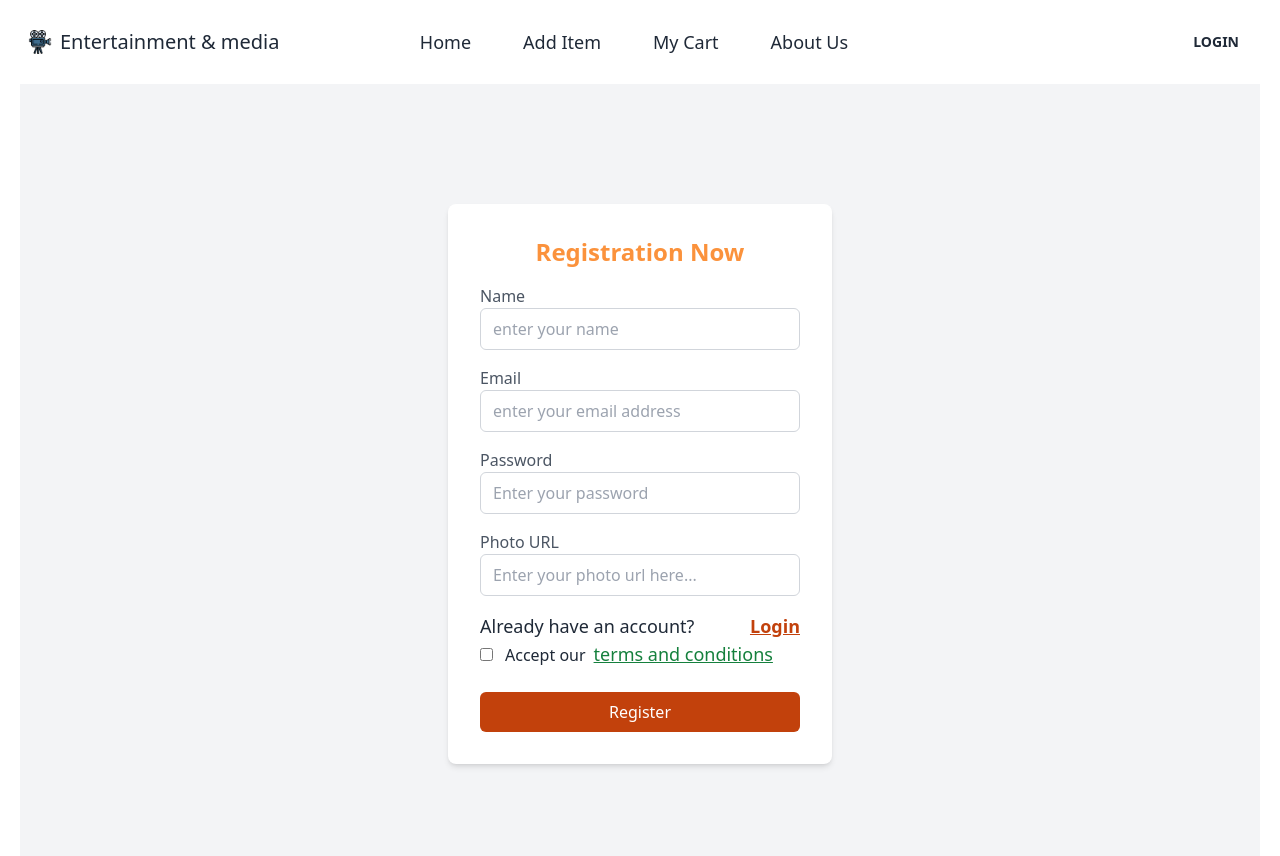
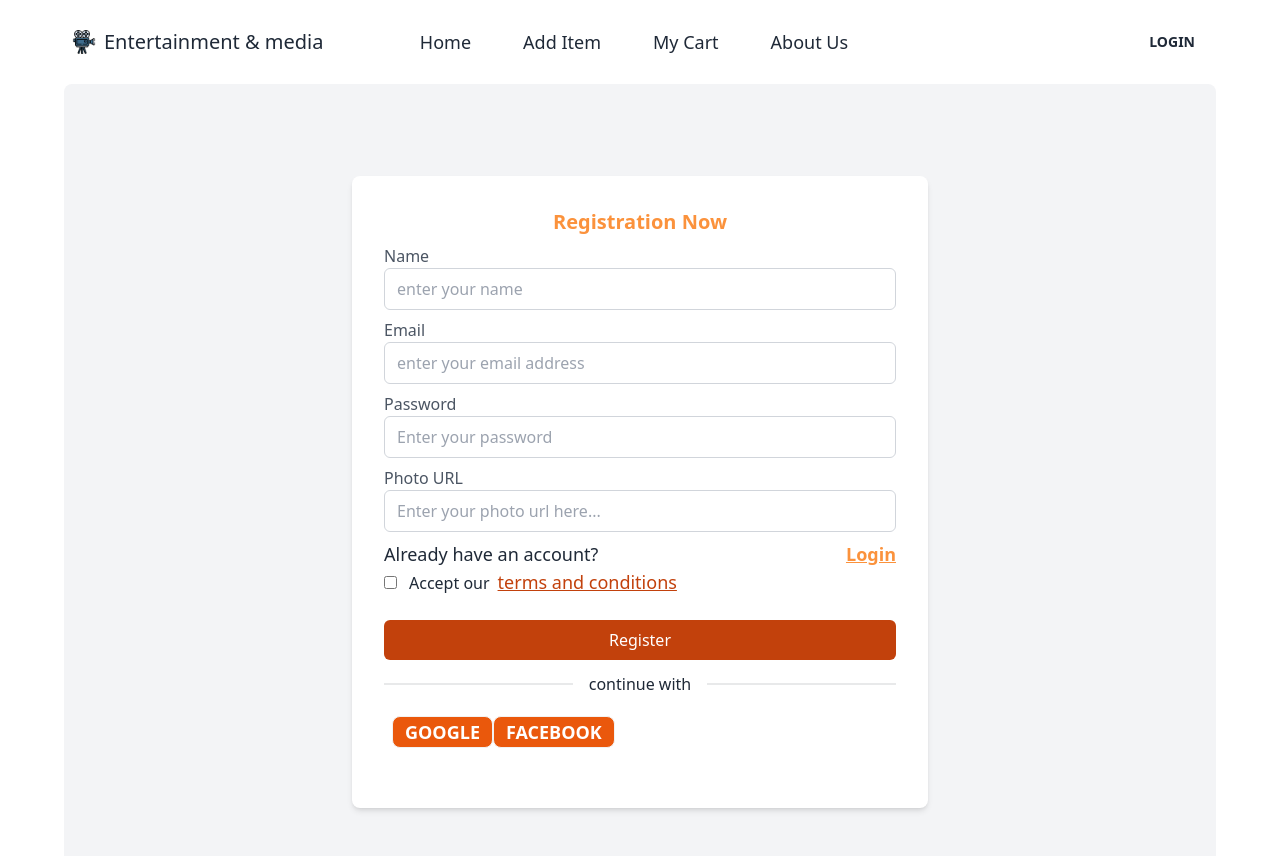
Before and after one commit to SintoDas/entertainment-and-media-client, a React (Vite) app: page /register in a window 1280 px wide. Shown: the top 856 px of the page. Built offline with nearby package versions, Linux system fonts and the light colour scheme; no server answers.

Commit message:
data find read from server and show in home page

```diff
--- a/src/Router/Router.jsx
+++ b/src/Router/Router.jsx
@@ -19,6 +19,7 @@ const router = createBrowserRouter([
       {
         path: "/",
         element: <Home></Home>,
+        loader: () => fetch("http://localhost:5000/media"),
       },
       {
         path: "/login",
--- a/src/components/AddProduct.jsx
+++ b/src/components/AddProduct.jsx
@@ -1,10 +1,47 @@
 import React from "react";
 
 const AddProduct = () => {
+  const handlePostData = (e) => {
+    e.preventDefault();
+    const form = e.target;
+    const img = form.image.value;
+    const name = form.name.value;
+    const brandName = form.brand.value;
+
+    const type = form.type.value;
+    const price = form.price.value;
+    const description = form.description.value;
+    const rating = form.rating.value;
+    console.log(img, name, brandName, type, price, description, rating);
+
+    const postData = {
+      img,
+      name,
+      brandName,
+      type,
+      price,
+      description,
+      rating,
+    };
+    console.log(postData);
+    fetch("http://localhost:5000/media", {
+      method: "POST",
+      headers: {
+        "Content-Type": "application/json",
+      },
+      body: JSON.stringify(postData),
+    })
+      .then((res) => {
+        res.json();
+      })
+      .then((data) => {
+        console.log(data);
+      });
+  };
   return (
     <div className="bg-slate-100 px-2 py-2 rounded-md shadow-sm">
       <div className="max-w-md mx-auto mt-10 p-4 bg-white rounded-lg shadow-lg">
-        <form>
+        <form onSubmit={handlePostData}>
           <div className="mb-2">
             <label className="block text-gray-600 font-semibold mb-2">
               Image
@@ -33,8 +70,8 @@ const AddProduct = () => {
             </label>
             <input
               type="text"
-              id="brandName"
-              name="brandName"
+              id="brand"
+              name="brand"
               className="w-full px-3 py-2 border rounded-md"
             />
           </div>
@@ -68,8 +105,8 @@ const AddProduct = () => {
               Short Description
             </label>
             <textarea
-              id="shortDescription"
-              name="shortDescription"
+              id="description"
+              name="description"
               className="w-full px-3 py-2 border rounded-md"
             />
           </div>
--- a/src/components/Fom/Register.jsx
+++ b/src/components/Fom/Register.jsx
@@ -2,10 +2,11 @@ import { useContext } from "react";
 import { Link, useNavigate } from "react-router-dom";
 import { AuthContext } from "../../providers/AuthProvider";
 import toast from "react-hot-toast";
+import SocialIcon from "../SocialIcon";
 
 const Register = () => {
   const navigate = useNavigate();
-  const { createUser, handleUpdateProfile } = useContext(AuthContext);
+  const { createUser, updateUserProfile } = useContext(AuthContext);
   const handleRegister = (e) => {
     e.preventDefault();
     const form = e.target;
@@ -13,7 +14,6 @@ const Register = () => {
     const email = form.email.value;
     const password = form.password.value;
     const img = form.photo.value;
-    console.log(name, email, password, img);
     const accepted = e.target.terms.checked;
     if (password.length < 6) {
       toast.error("please provide a password at least 6 characters");
@@ -31,7 +31,7 @@ const Register = () => {
     // create user
     createUser(email, password)
       .then(() => {
-        handleUpdateProfile(name, img).then(() => {
+        updateUserProfile(name, img).then(() => {
           toast.success("User created successfully");
           navigate("/login");
         });
@@ -39,13 +39,13 @@ const Register = () => {
       .catch((err) => toast(err.message));
   };
   return (
-    <div className="bg-gray-100 flex items-center justify-center h-screen">
-      <div className="bg-white p-8 rounded-lg shadow-md w-96">
-        <h2 className="text-2xl text-center font-semibold text-orange-400 mb-4">
+    <div className="bg-gray-100 flex items-center justify-center rounded-lg min-h-screen ">
+      <div className="bg-white p-8 rounded-lg shadow-md w-1/2 mt-4">
+        <h2 className="text-xl text-center font-semibold text-orange-400 mb-2">
           Registration Now
         </h2>
         <form onSubmit={handleRegister}>
-          <div className="mb-4">
+          <div className="mb-2">
             <label className="block text-gray-600">Name</label>
             <input
               type="text"
@@ -56,7 +56,7 @@ const Register = () => {
               required
             />
           </div>
-          <div className="mb-4">
+          <div className="mb-2">
             <label className="block text-gray-600">Email</label>
             <input
               type="email"
@@ -67,7 +67,7 @@ const Register = () => {
               required
             />
           </div>
-          <div className="mb-4">
+          <div className="mb-2">
             <label className="block text-gray-600">Password</label>
             <input
               type="password"
@@ -78,7 +78,7 @@ const Register = () => {
               required
             />
           </div>
-          <div className="mb-4">
+          <div className="mb-2">
             <label className="block text-gray-600">Photo URL</label>
             <input
               type="text"
@@ -93,7 +93,7 @@ const Register = () => {
           <div className="flex items-center justify-between ">
             <p className="text-lg font-medium">Already have an account?</p>
             <Link to="/login">
-              <p className="text-orange-700 text-lg font-bold underline">
+              <p className="text-orange-400 text-lg font-bold underline">
                 Login
               </p>
             </Link>
@@ -101,7 +101,7 @@ const Register = () => {
           <input type="checkbox" name="terms" id="terms" />
           <label className="px-3">
             Accept our
-            <a className="text-lg ml-2 underline text-green-700" href="">
+            <a className="text-lg ml-2 underline text-orange-700" href="">
               terms and conditions
             </a>
           </label>
@@ -115,6 +115,7 @@ const Register = () => {
             </button>
           </div>
         </form>
+        <SocialIcon></SocialIcon>
       </div>
     </div>
   );
--- a/src/components/Navbar.jsx
+++ b/src/components/Navbar.jsx
@@ -107,7 +107,7 @@ const Navbar = () => {
             <div className="dropdown dropdown-end">
               <label tabIndex={0} className="btn btn-ghost btn-circle avatar">
                 <div className="w-10 rounded-full">
-                  <img src={user.photoURl} alt={user.displayName} />
+                  <img src={user.photoURL} alt={user.displayName} />
                 </div>
               </label>
               <ul
--- /dev/null
+++ b/src/components/SocialIcon.jsx
@@ -0,0 +1,34 @@
+import React, { useContext } from "react";
+import { AuthContext } from "../providers/AuthProvider";
+
+const SocialIcon = () => {
+  const { googleLogin, facebookLogin } = useContext(AuthContext);
+  const handleSocialLogin = (media) => {
+    media()
+      .then((result) => console.log(result.user))
+      .catch((error) => console.log(error));
+  };
+  return (
+    <div>
+      <div>
+        <div className="divider">continue with </div>
+        <div className="mb-5 p-2">
+          <button
+            onClick={() => handleSocialLogin(googleLogin)}
+            className="btn text-lg text-white bg-orange-600 btn-sm "
+          >
+            Google
+          </button>
+          <button
+            onClick={() => handleSocialLogin(facebookLogin)}
+            className="btn text-lg text-white bg-orange-600 btn-sm "
+          >
+            Facebook
+          </button>
+        </div>
+      </div>
+    </div>
+  );
+};
+
+export default SocialIcon;
--- a/src/layouts/Main.jsx
+++ b/src/layouts/Main.jsx
@@ -4,7 +4,7 @@ import Navbar from "../components/Navbar";
 import { Toaster } from "react-hot-toast";
 const Main = () => {
   return (
-    <div className="max-w-[1240px] mx-auto">
+    <div className="max-w-6xl mx-auto">
       <Toaster></Toaster>
       <Navbar></Navbar>
       <Outlet></Outlet>
--- a/src/pages/Home/Home.jsx
+++ b/src/pages/Home/Home.jsx
@@ -1,11 +1,23 @@
+import { useLoaderData } from "react-router-dom";
 import Banner from "../../components/Banner";
 import Footer from "../../components/Footer";
 import AboutUs from "../AboutUs/AboutUs";
+import HomeCard from "./HomeCard";
 
 const Home = () => {
+  const loadedData = useLoaderData();
+  console.log(loadedData);
   return (
     <div>
       <Banner></Banner>
+
+      <div className="grid grid-cols-1 md:grid-cols-2 gap-5 py-y  lg:grid-cols-3">
+        {loadedData.slice(0, 6).map((item) => (
+          <HomeCard key={item._id} item={item}>
+            <img src={item.img} alt="" />
+          </HomeCard>
+        ))}
+      </div>
       <AboutUs></AboutUs>
       <Footer></Footer>
     </div>
--- /dev/null
+++ b/src/pages/Home/HomeCard.jsx
@@ -0,0 +1,22 @@
+const HomeCard = ({ item }) => {
+  const { brandName, img } = item;
+  // Disney, Netflix, Warner Bros, Sony Pictures, Spotify, Time Warner,
+  return (
+    <div>
+      <div className="py-5 ">
+        <div className="relative w-full flex flex-col rounded-xl bg-white bg-clip-border text-gray-700 shadow-md">
+          <div className="relative">
+            <img src={img} alt="Image" className="w-full h-[300px]" />
+            <div className="absolute w-full -mt-20 py-5 px-3 bg-black bg-opacity-50">
+              <button className=" top-10 left-0 hover:bg-blue-700 text-white font-bold py-2 px-4 rounded">
+                {brandName}
+              </button>
+            </div>
+          </div>
+        </div>
+      </div>
+    </div>
+  );
+};
+
+export default HomeCard;
--- a/src/providers/AuthProvider.jsx
+++ b/src/providers/AuthProvider.jsx
@@ -1,9 +1,12 @@
 import { createContext, useEffect, useState } from "react";
 import {
+  FacebookAuthProvider,
+  GoogleAuthProvider,
   createUserWithEmailAndPassword,
   getAuth,
   onAuthStateChanged,
   signInWithEmailAndPassword,
+  signInWithPopup,
   signOut,
   updateProfile,
 } from "firebase/auth";
@@ -11,6 +14,8 @@ import app from "../firebase/firebase.config";
 
 export const AuthContext = createContext(null);
 const auth = getAuth(app);
+const googleProvider = new GoogleAuthProvider();
+const facebookProvider = new FacebookAuthProvider();
 
 const AuthProvider = ({ children }) => {
   const [user, setUser] = useState(null);
@@ -19,6 +24,16 @@ const AuthProvider = ({ children }) => {
   const createUser = (email, password) => {
     setLoading(true);
     return createUserWithEmailAndPassword(auth, email, password);
+  };
+  // login with google
+  const googleLogin = () => {
+    setLoading(true);
+    return signInWithPopup(auth, googleProvider);
+  };
+  // login in with facebook
+  const facebookLogin = () => {
+    setLoading(true);
+    return signInWithPopup(auth, facebookProvider);
   };
 
   // user tracking
@@ -43,10 +58,10 @@ const AuthProvider = ({ children }) => {
     setLoading(true);
     return signOut(auth);
   };
-  const handleUpdateProfile = (name, img) => {
+  const updateUserProfile = (name, photo) => {
     return updateProfile(auth.currentUser, {
       displayName: name,
-      photoURL: img,
+      photoURL: photo,
     });
   };
 
@@ -56,7 +71,9 @@ const AuthProvider = ({ children }) => {
     createUser,
     signIn,
     logOut,
-    handleUpdateProfile,
+    updateUserProfile,
+    googleLogin,
+    facebookLogin,
   };
   return (
     <AuthContext.Provider value={authInfo}>{children}</AuthContext.Provider>
```
